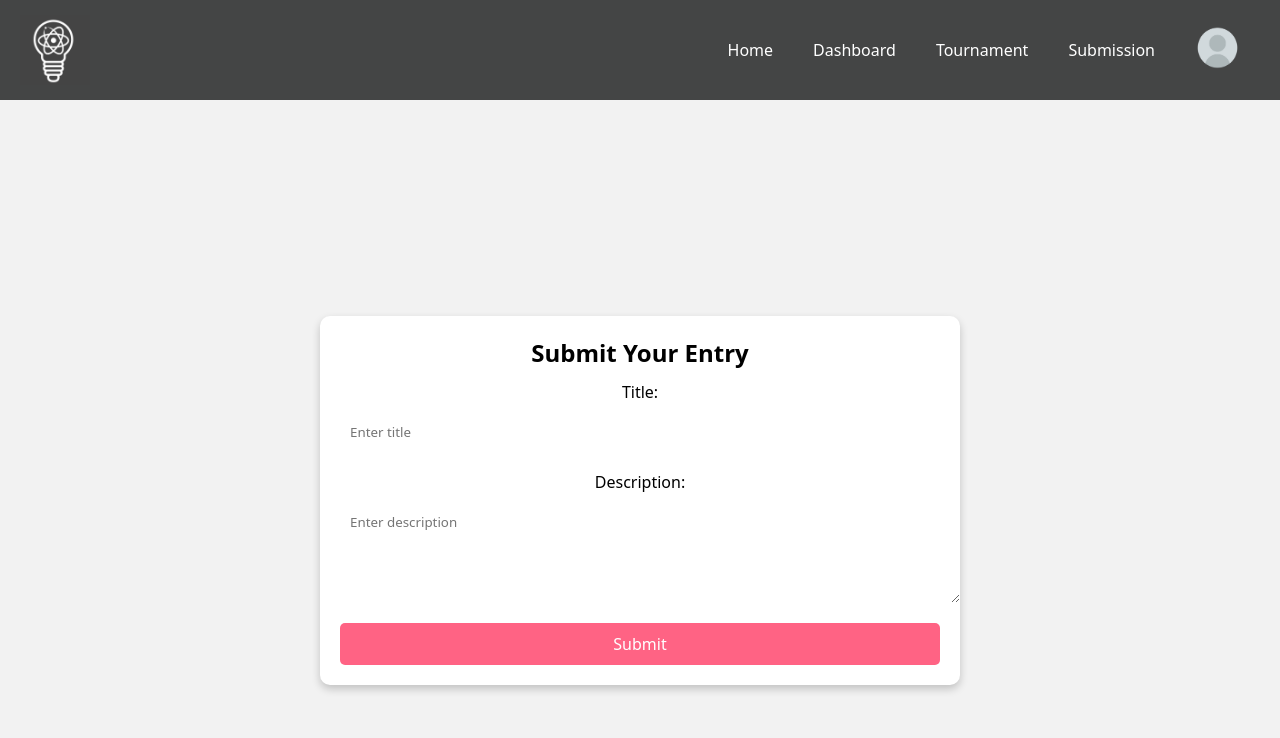
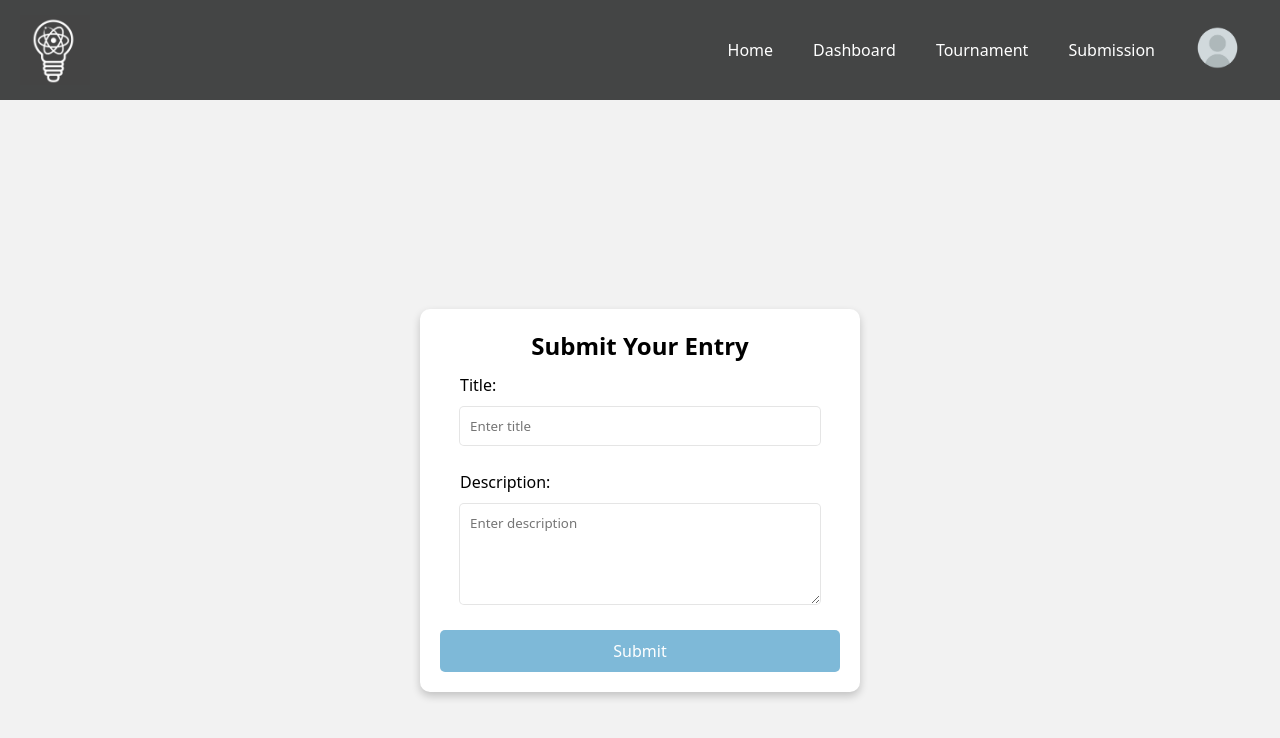
Before and after one commit to PriyaSK1601/sdsUltimateSTEM, a React (Create React App) app in the folder my-app/: page /submission in a window 1280 px wide. Shown: the top 738 px of the page. Built offline with nearby package versions, Linux system fonts and the light colour scheme.

Commit message:
Submission Form

```diff
--- a/my-app/src/pages/Submission.js
+++ b/my-app/src/pages/Submission.js
@@ -17,9 +17,10 @@ function Submission() {
     const submissionData = { title, description };
     console.log("Submission Data:", submissionData);
 
-    setMessage(`"${title}" has been submitted!`);
+    setMessage(`Submission Successful!`);
     setTitle("");
     setDescription("");
+
   };
 
   return (
--- a/my-app/src/styles/Submission.css
+++ b/my-app/src/styles/Submission.css
@@ -13,21 +13,26 @@
     border-radius: 10px;
     box-shadow: 0 4px 8px rgba(0, 0, 0, 0.2);
     width: 90%;
-    max-width: 600px;
-    text-align: center;
+    max-width: 400px;
+    max-height: 600px;
     font-family: system-ui, -apple-system, BlinkMacSystemFont, "Segoe UI", Roboto,
       Oxygen, Ubuntu, Cantarell, "Open Sans", "Helvetica Neue", sans-serif;
   }
 
   .contact-form label {
-    color: black;
+    color: rgb(0, 0, 0);
     font-family: inherit;
+    font-size:medium;
+    font-weight: 300;
     margin-bottom: 10px;
+    margin-left: 20px;
   }
 
   .contact-form .heading {
     font-size: 24px;
+    text-align: center;
     color: black;
+    margin-top: 20;
     margin-bottom: 12px;
     font-weight: bold;
     display: block;
@@ -40,14 +45,18 @@
   }
 
   .contact-form input,
-  .contact-form textarea {
+.contact-form textarea {
+    display: block;
+    margin: 0 auto;
+    width: 85%;
     padding: 10px;
-    border: 10px;
+    border: 1px solid rgba(0, 0, 0, 0.1);
     border-radius: 5px;
-    margin-bottom: 20px;
-    width: 100%;
+    margin-bottom: 25px;
     font-family: inherit;
-  }
+    background-color: white;
+}
+
 
   .contact-form textarea {
     resize: vertical;
@@ -57,13 +66,13 @@
   .contact-form input:focus,
   .contact-form textarea:focus {
     outline: none;
-    box-shadow: 0 0 5px #ff6384;
-    transform: scale(1.05);
+    box-shadow: 0 0 5px #7eb9d8;
+    transform: scale(1.005);
     transition: transform 0.3s ease-in-out;
   }
 
   .contact-form button[type="submit"] {
-    background-color: #ff6384;
+    background-color: #7eb9d8;
     color: #fff;
     border: none;
     border-radius: 5px;
@@ -74,6 +83,15 @@
   }
 
   .contact-form button[type="submit"]:hover {
-    transform: scale(1.1);
+    transform: scale(1.02);
     transition: transform 0.3s ease-in-out;
   }
+
+  .submission-message {
+    text-align: center;
+    font-family: inherit;
+    font-weight:700;
+    font-size: 12px;
+    color: #4CAF50;
+    padding-top: 10px;
+  }
```
